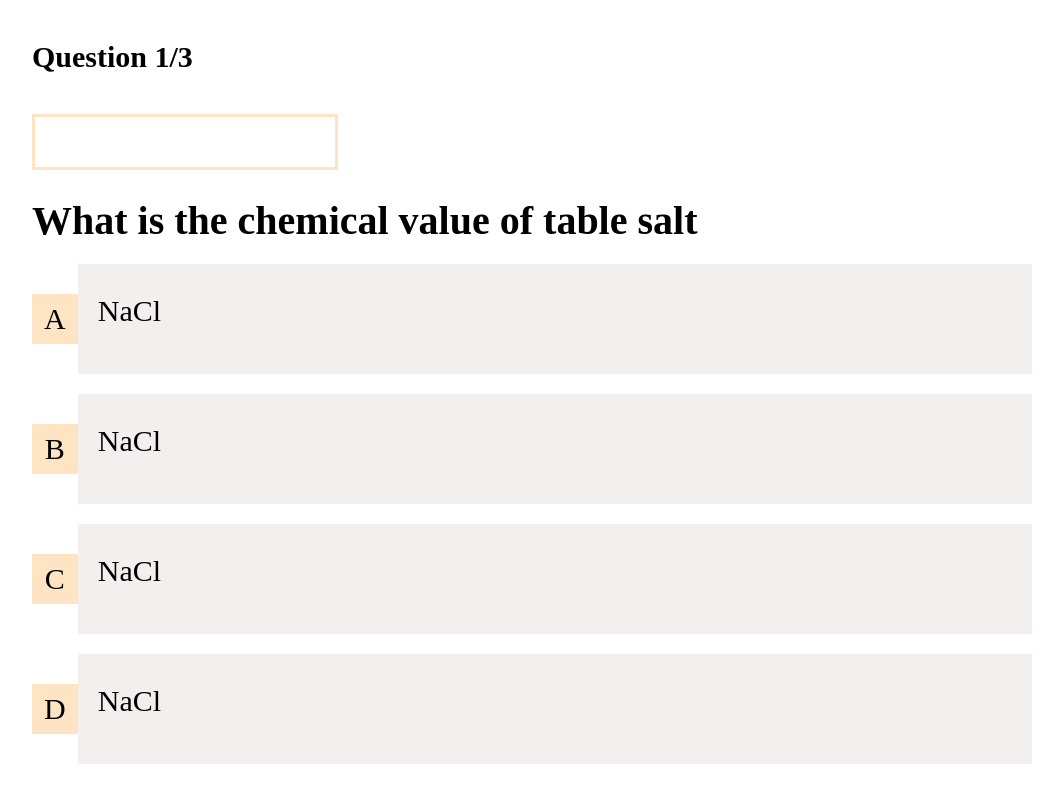
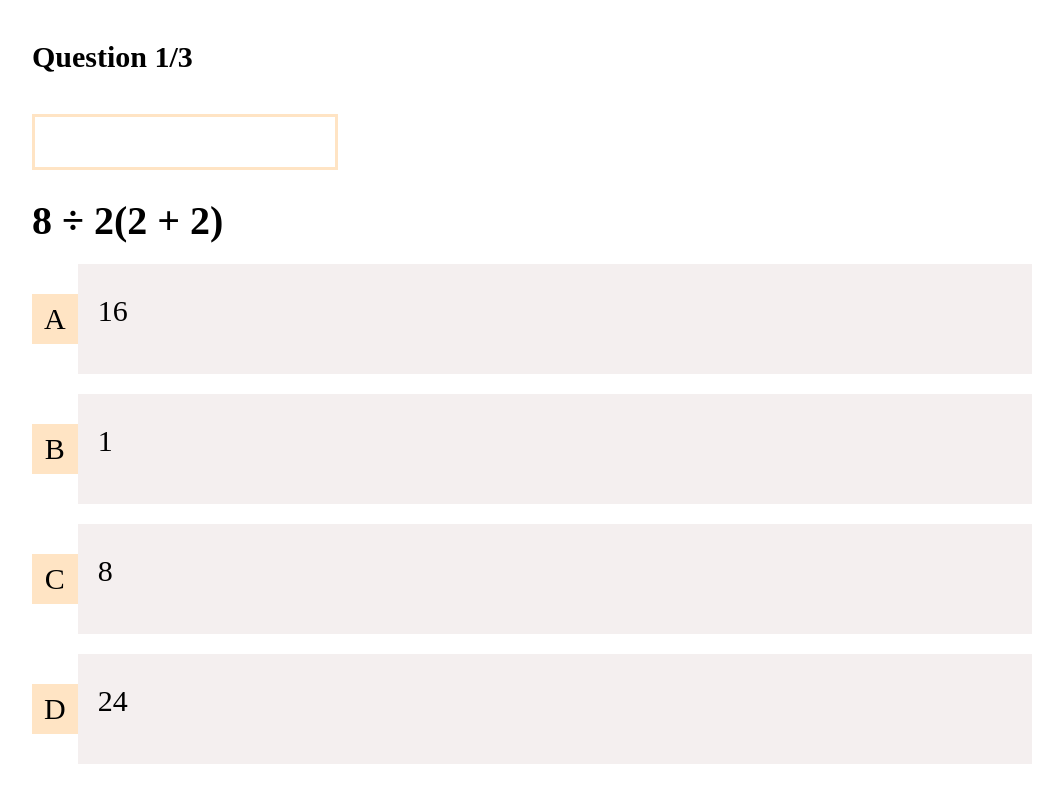
Before and after one commit to agyeievans/quiz-app-vue, a Vue app: page /quiz/1 in a window 1280 px wide. Shown: the whole page, without its empty margins (108-1171 px from the left). Built offline with nearby package versions, Linux system fonts and the light colour scheme.

Commit message:
display question and options dynamically

```diff
--- a/src/components/question.vue
+++ b/src/components/question.vue
@@ -1,32 +1,20 @@
+<script setup>
+import {defineProps} from "vue"
+
+const {question} = defineProps(['question'])
+</script>
+
 <template>
     <div class="question-container">
         <h1 class="question">
-            What is the chemical value of table salt
+            {{ question.text }}
         </h1>
     </div>
     <div class="options-container">
-        <div class="option">
-            <p class="option-label">A</p>
+        <div v-for="option in question.options" :key="option.id" class="option">
+            <p class="option-label">{{ option.label }}</p>
             <div class="option-value">
-                <p>NaCl</p>
-            </div>
-        </div>
-        <div class="option">
-            <p class="option-label">B</p>
-            <div class="option-value">
-                <p>NaCl</p>
-            </div>
-        </div>
-        <div class="option">
-            <p class="option-label">C</p>
-            <div class="option-value">
-                <p>NaCl</p>
-            </div>
-        </div>
-        <div class="option">
-            <p class="option-label">D</p>
-            <div class="option-value">
-                <p>NaCl</p>
+                <p>{{ option.text }}</p>
             </div>
         </div>
     </div>
```
